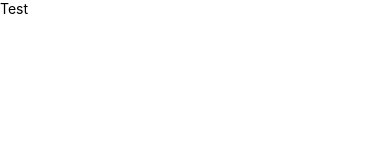
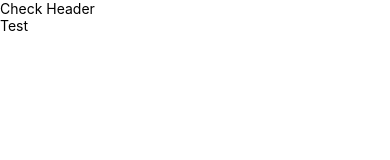
Before and after one commit to aliffrhn/reak-ku, a React Native app: screen / in a window 390 px wide. Shown: the top 160 px of the page. Built offline with nearby package versions, Linux system fonts and the light colour scheme.

Commit message:
call header

```diff
--- a/App.js
+++ b/App.js
@@ -9,7 +9,7 @@
 import React, {Component} from 'react';
 import {Platform, StyleSheet, Text, View, StatusBar} from 'react-native';
 
-class header extends Component{
+class Header extends Component{
 
   render(){
     return(
@@ -26,6 +26,7 @@ export default class App extends Component<Props> {
     return (
       <View>
         <StatusBar backgroundColor="blue"/>
+        <Header />
         <Text>Test</Text>
       </View>
     );
```
